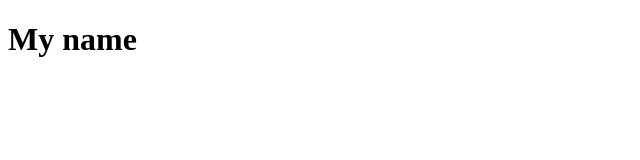
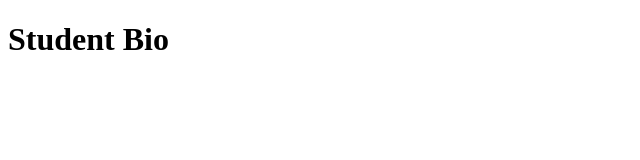
Before and after one commit to Fiss-x/module1, a plain HTML site: page index.html in a window 1280 px wide. Shown: the whole page, without its empty margins (0-640 px from the left). Drawn offline with Linux system fonts and the light colour scheme.

Commit message:
header h1

```diff
--- a/index.html
+++ b/index.html
@@ -6,6 +6,6 @@
     <title>Document</title>
 </head>
 <body>
-    <h1>My name</h1>
+    <h1>Student Bio</h1>
 </body>
 </html>
```
